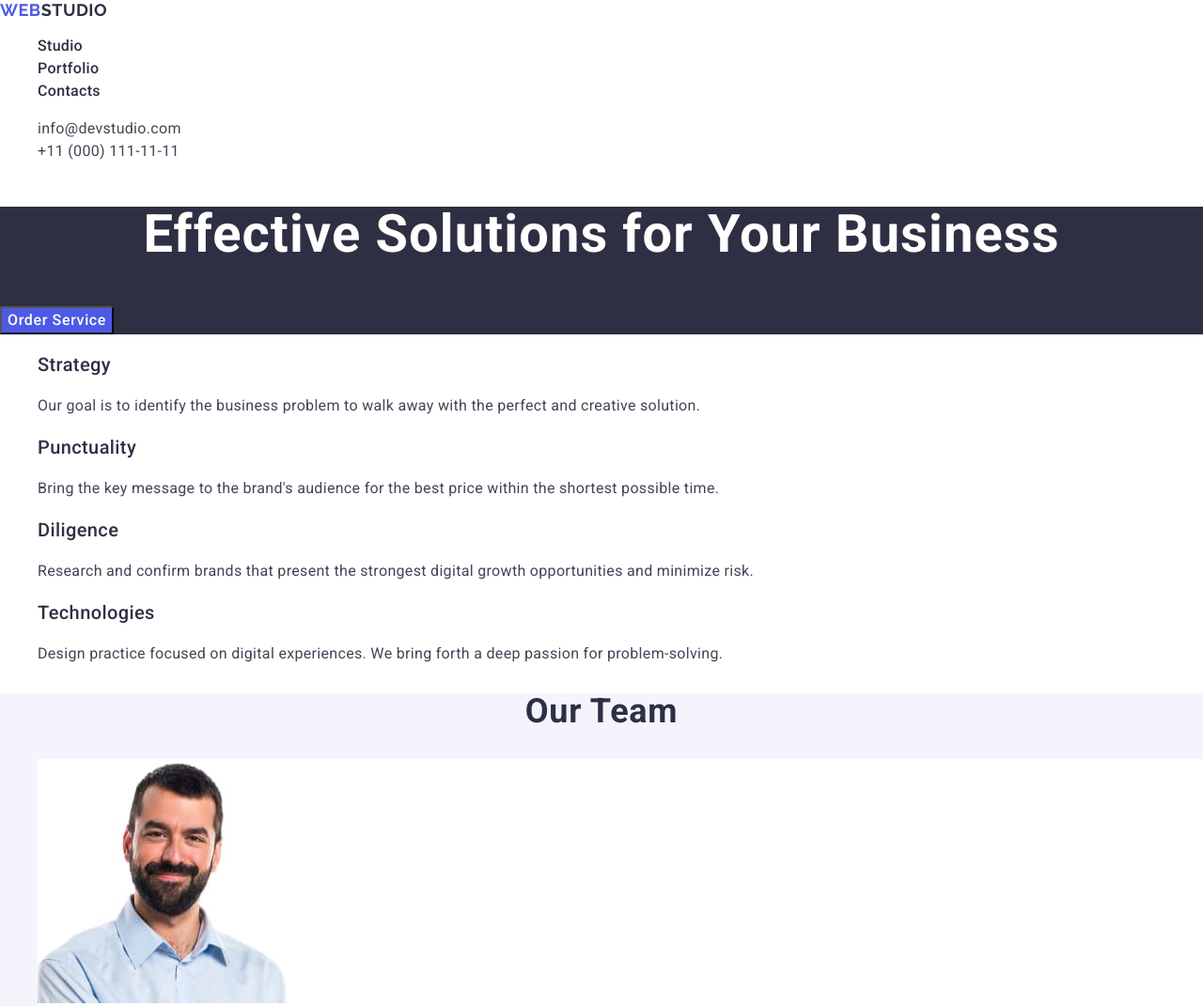
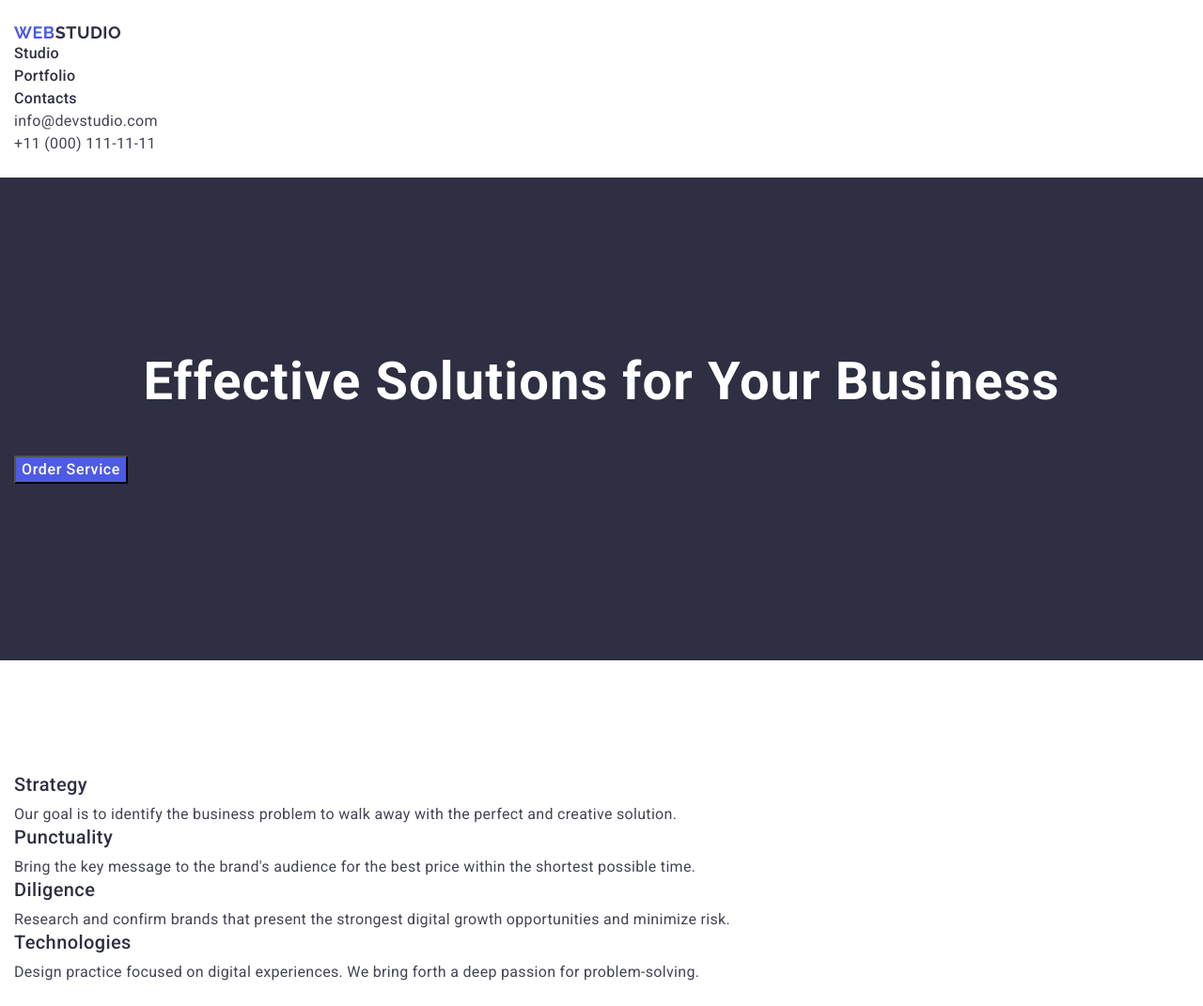
Before and after one commit to nechlex/goit-markup-hw-06, a plain HTML site: page index.html in a window 1280 px wide. Shown: the top 1071 px of the page at 94% size. Drawn offline with nearby package versions, Linux system fonts and the light colour scheme.

Commit message:
start hm3

```diff
--- a/css/styles.css
+++ b/css/styles.css
@@ -1,3 +1,21 @@
+h1, h2, h3, p {
+    margin-top: 0;
+    margin-bottom: 0;
+}
+
+ul, ol {
+    margin-top: 0;
+    margin-bottom: 0;
+    padding-left: 0;
+    list-style: none;
+}
+
+img {
+    display: block;
+    max-width: 100%;
+    height: auto;
+}
+
 body {
     font-family: 'Roboto', sans-serif;
     background-color: #FFFFFF;
@@ -16,8 +34,16 @@ address {
     font-style: normal;
 }
 
-button {
-    font-family: inherit;
+.container {
+    max-width: 1440px;
+    padding-left: 15px;
+    padding-right: 15px;
+    margin: 0 auto;
+}
+
+.header {
+    padding-top: 24px;
+    padding-bottom: 24px;
 }
 
 .header-navigation {
@@ -75,6 +101,8 @@ button {
         letter-spacing: 0.02em;
         text-align: center;
         color: #fff;
+        margin-bottom: 48px;
+        padding-top: 188px;
 }
 
 .order-button {
@@ -85,11 +113,17 @@ button {
         color: #fff;
     background: #4d5ae5;
     cursor: pointer;
+    margin-bottom: 188px;
 }
 
 .order-button:hover,
 .order-button:focus {
     background: #404bbf;
+}
+
+.services-section {
+    margin-bottom: 120px;
+    margin-top: 120px;
 }
 
 .services-title {
@@ -98,6 +132,7 @@ button {
         line-height: 1.2;
         letter-spacing: 0.02em;
         color: #2e2f42;
+        margin-bottom: 8px;
 }
 
 .services-description {
@@ -109,6 +144,8 @@ button {
 
 .team-section {
     background: #f4f4fd;
+    padding-top: 120px;
+    padding-bottom: 120px;
 }
 
 .section-title {
@@ -119,6 +156,7 @@ button {
         text-align: center;
         color: #2e2f42;
         text-transform: capitalize;
+        margin-bottom: 72px;
 }
 
 .team-item {
@@ -132,6 +170,7 @@ button {
         letter-spacing: 0.02em;
         text-align: center;
         color: #2e2f42;
+        margin-bottom: 8px;
 }
 
 .team-position {
@@ -142,12 +181,18 @@ button {
         color: #434455;
 }
 
+.portfolio-section {
+    padding-top: 120px;
+    padding-bottom: 120px;
+}
+
 .portfolio-title {
     font-weight: 500;
         font-size: 20px;
         line-height: 1.2;
         letter-spacing: 0.02em;
         color: #2e2f42;
+        margin-bottom: 8px;
 }
 
 .portfolio-category {
@@ -159,6 +204,8 @@ button {
 
 .footer {
     background: #2e2f42;
+    padding-top: 100px;
+    padding-bottom: 100px;
 }
 
 .footer-logo {
--- a/index.html
+++ b/index.html
@@ -18,6 +18,7 @@
 <body>
     <header class="header">
 
+    <div class="container">
             <nav class="header-navigation">
             <a class="header-logo" href="./index.html">Web<span class="header-highlight">Studio</span></a>
             <ul class="header-menu-list">
@@ -37,19 +38,23 @@
                 </li>
             </ul>
             </address>
+    </div>
 
     </header>
 
 
     <main class="main">
         <section class="hero-section">
+            <div class="container">
                 <h1 class="hero-title">
                     Effective Solutions for Your Business
                 </h1>
                 <button class="order-button" type="button">Order Service</button>
+            </div>
         </section>
 
         <section class="services-section">
+        <div class="container">
                 <h2 class="visually-hidden" hidden>Services</h2>
                 <ul class="services-list">
                     <li class="services-item">
@@ -73,9 +78,11 @@
                             passion for problem-solving.</p>
                     </li>
                 </ul>
+        </div>
         </section>
 
         <section class="team-section">
+        <div class="container">
                 <h2 class="section-title">Our Team</h2>
                 <ul class="team-list">
                     <li class="team-item">
@@ -99,9 +106,11 @@
                         <p class="team-position">UI Designer</p>
                     </li>
                 </ul>
+        </div>
         </section>
 
         <section class="portfolio-section">
+            <div class="container">
                 <h2 class="section-title">Our Portfolio</h2>
                 <ul class="portfolio-list">
                     <li class="portfolio-item">
@@ -135,14 +144,17 @@
                         <p class="portfolio-category">Marketing</p>
                     </li>
                 </ul>
+            </div>
         </section>
     </main>
 
     <footer class="footer">
+    <div class="container">
             <a class="footer-logo" href="./index.html">Web<span class="footer-highlight">Studio</span></a>
             <p class="footer-text">
                 Increase the flow of customers and sales for your business with digital marketing & growth solutions.
             </p>
+    </div>
     </footer>
     </body>
 
```
Lines whose indentation alone changed are shown as unchanged.
